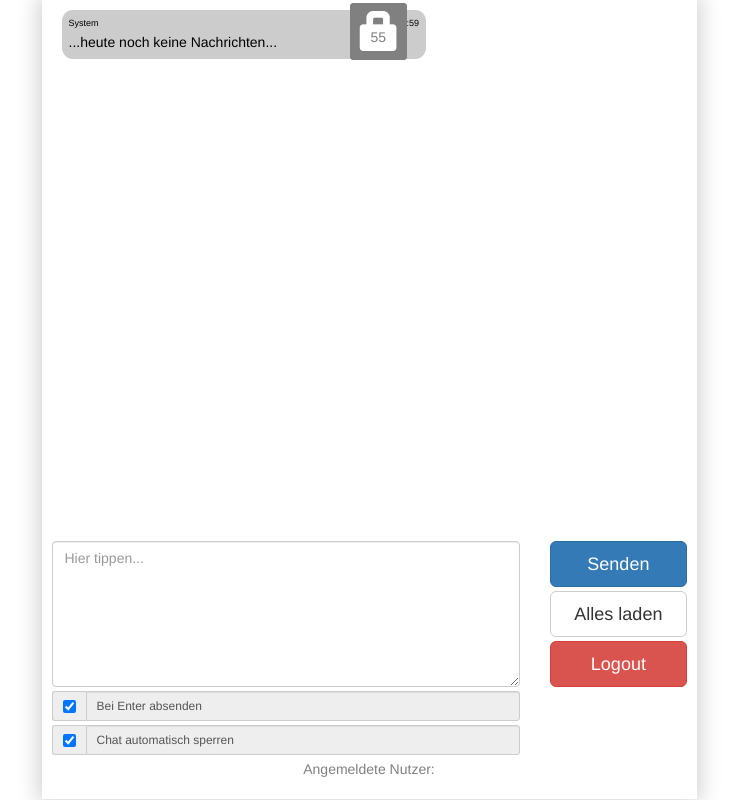
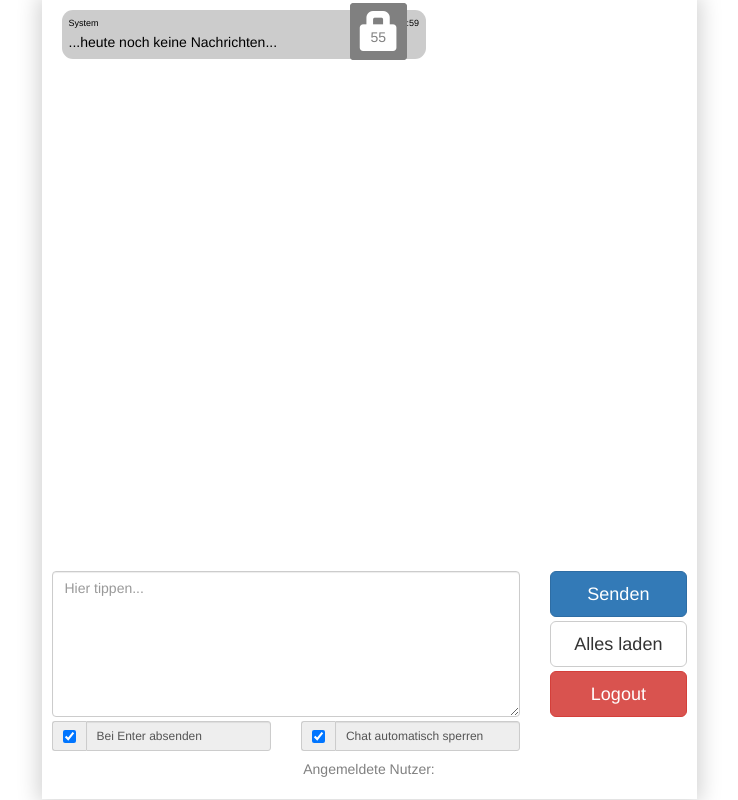
Before and after one commit to jneuendorf/WebChat, a PHP site: page /chat.php in a window 1280 px wide. Shown: the whole page, without its empty margins (271-1009 px from the left). Run offline with PHP 8.4, Linux system fonts and the light colour scheme; the visitor is signed in with stand-in values (Sample User, id 1); data that the repository does not hold is empty.

Commit message:
rearranged checkboxes below message field

```diff
--- a/chat.php
+++ b/chat.php
@@ -27,7 +27,6 @@ if(isset($_SESSION["name"]) and $_SESSION["name"] != "") {
 
     <link rel="stylesheet" type="text/css" href="css/jquery.cssemoticons.css">
     <link rel="stylesheet" type="text/css" href="css/bootstrap.min.css" />
-    <!-- <link rel="stylesheet" type="text/css" href="css/bootstrap-theme.min.css" /> -->
     <link rel="stylesheet" type="text/css" href="css/style.css">
 </head>
 <body>
@@ -63,18 +62,29 @@ if(isset($_SESSION["name"]) and $_SESSION["name"] != "") {
 
                 <div class="row padded">
                     <div class="col-xs-12 col-md-9">
+                        <div class="row">
+                            <div class="col-xs-12">
                                 <textarea id="message" class="form-control text message" placeholder="Hier tippen..."></textarea>
+                            </div>
+                        </div>
+                        <div class="row">
+                            <div class="col-xs-6">
                                 <div class="input-group input-group-sm padded">
                                     <span class="input-group-addon">
                                         <input id="sendOnEnter" type="checkbox" checked="" />
                                     </span>
                                   <input type="text" class="form-control" disabled="" value="Bei Enter absenden" />
                                 </div>
+
+                            </div>
+                            <div class="col-xs-6">
                                 <div class="input-group input-group-sm">
                                     <span class="input-group-addon">
                                         <input id="autoLock" type="checkbox" checked="" />
                                     </span>
                                   <input type="text" class="form-control" disabled="" value="Chat automatisch sperren" />
+                                </div>
+                            </div>
                         </div>
                     </div>
                     <div class="col-xs-12 col-md-3">
```
Lines whose indentation alone changed are shown as unchanged.
